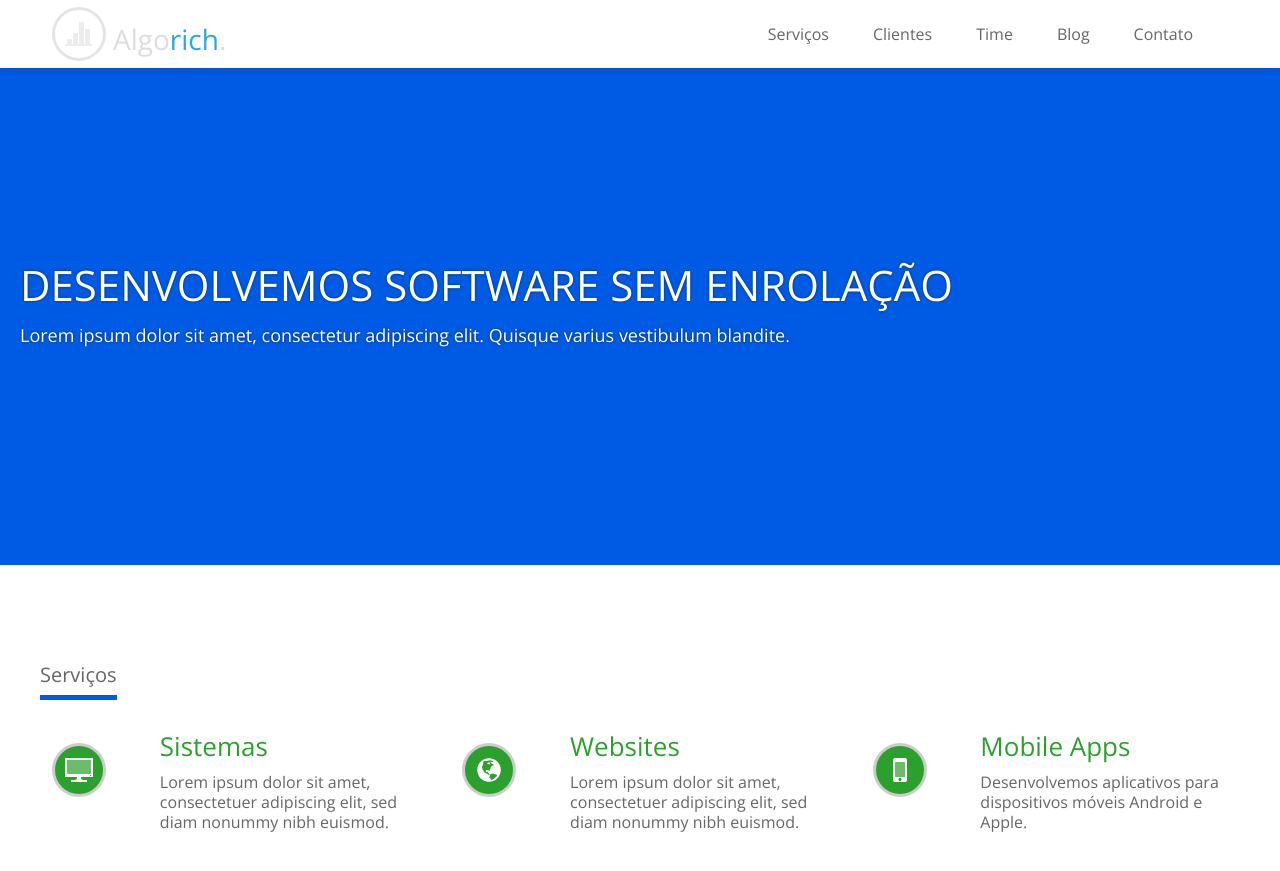
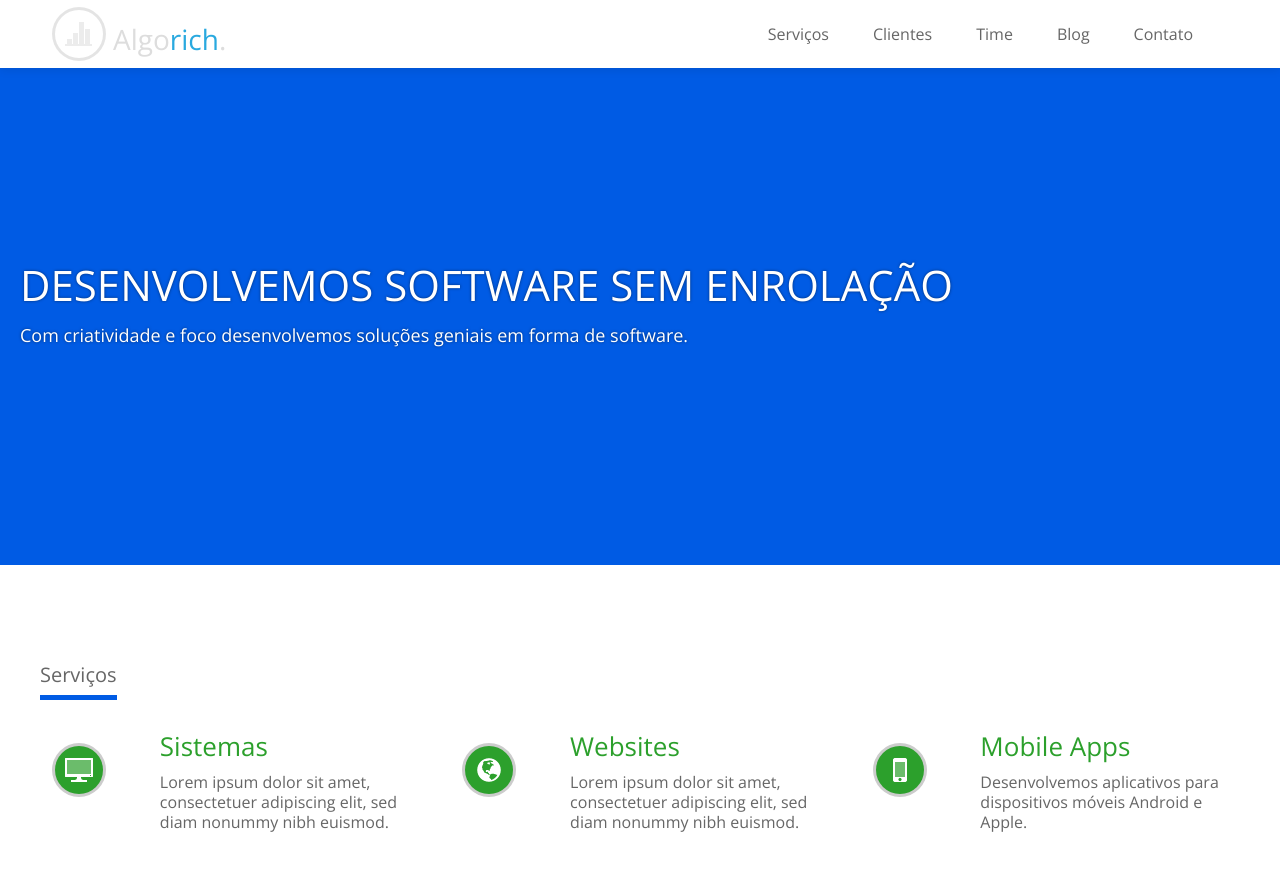
Before and after one commit to algorich/site2.0, a Jekyll site: the page built from index.html, in a window 1280 px wide and 900 px high. Shown: the top 871 px of the window. Built offline with Jekyll 4.4.1, drawn with Linux system fonts in a browser that asks for light colours; some web fonts are replaced.

Commit message:
Frase de efeito

```diff
--- a/index.html
+++ b/index.html
@@ -10,8 +10,7 @@ description: HE:labs é uma empresa pioneira em desenvolvimento de sistemas web,
     <section id="app-banner">
       <div class="app-moto">
         <h1>Desenvolvemos software sem enrolação</h1>
-        <h2>Lorem ipsum dolor sit amet, consectetur adipiscing elit.
-          Quisque varius vestibulum blandite.</h2>
+        <h2>Com criatividade e foco desenvolvemos soluções geniais em forma de software.</h2>
       </div>
     </section>
 
```
